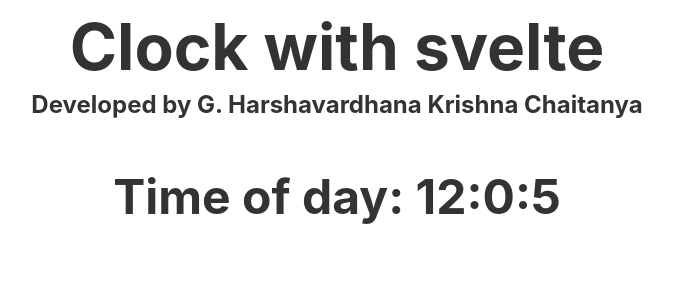
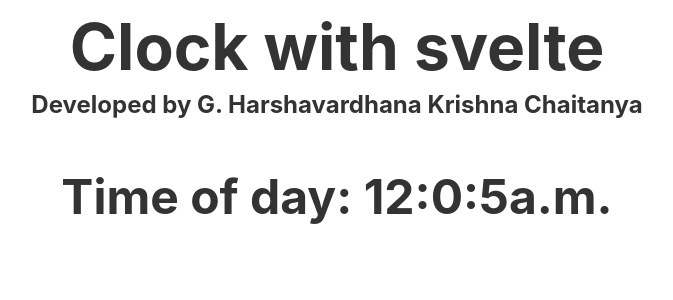
Before and after one commit to harshavardhanakrishnachaitanya2001/clock_app_with_svelte.js, a Svelte app: page / in a window 1280 px wide. Shown: the top 300 px of the page, without its empty margins (303-976 px from the left). Built offline with nearby package versions, Linux system fonts and the light colour scheme.

Commit message:
Added am and pm feture

```diff
--- a/src/App.svelte
+++ b/src/App.svelte
@@ -20,6 +20,8 @@
 	let hours=12;
 	let minutes=0;
 	let seconds=0;
+	let i=1;
+	let amorpm='a.m.'
 	setInterval(() => {
 		seconds++;
 		seconds=seconds;
@@ -31,17 +33,20 @@
 		seconds=0;
 		minutes=0;
 		hours+=1;
+		i++;
 	}
 	if (hours===12 && minutes===60){
 		hours=1;
 		minutes=0;
 		seconds=0;
 	}
+	if(i===12){
+		amorpm='p.m.';
+	}
 	}, 1000);
-
 </script>
 <div>
 	<h1>Clock with svelte</h1>
 	<h2>Developed by G. Harshavardhana Krishna Chaitanya</h2>
-	<h3>Time of day: {hours}:{minutes}:{seconds}</h3>
+	<h3>Time of day: {hours}:{minutes}:{seconds}{amorpm}</h3>
 </div>
```
